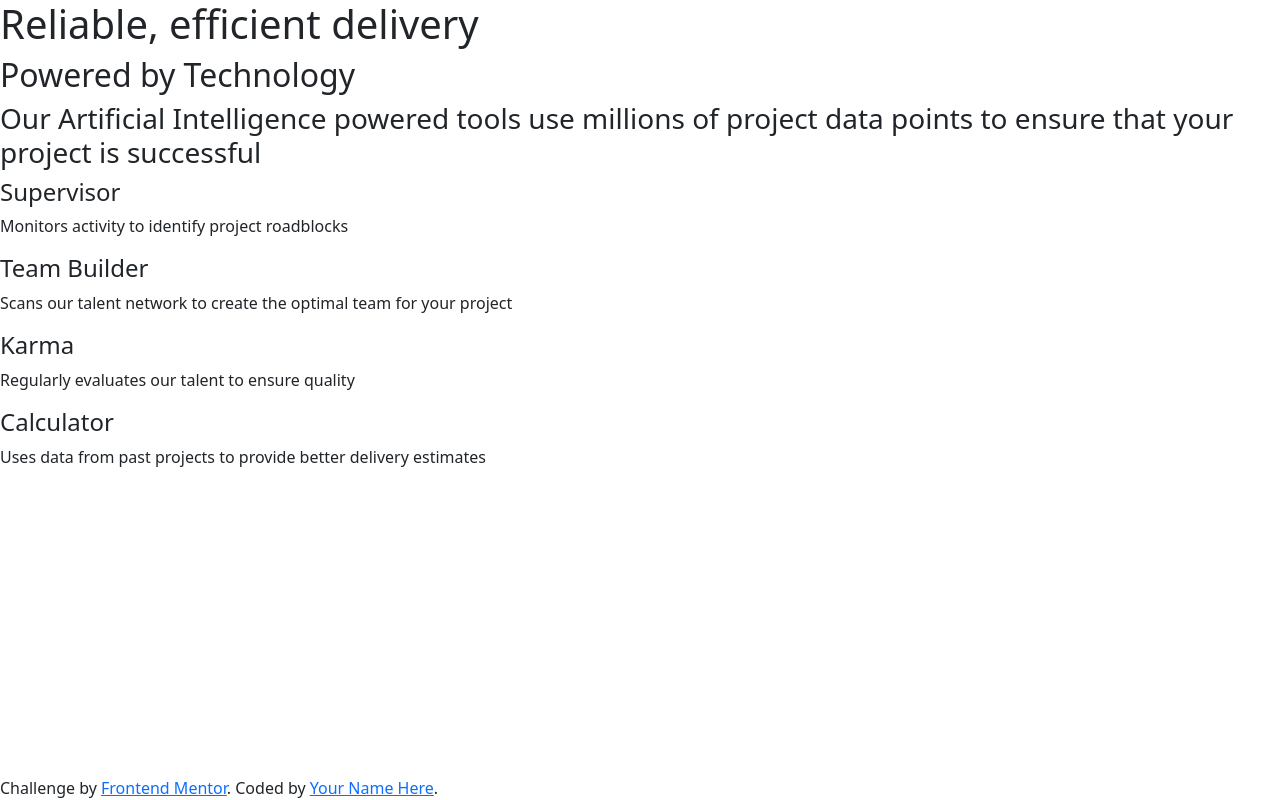
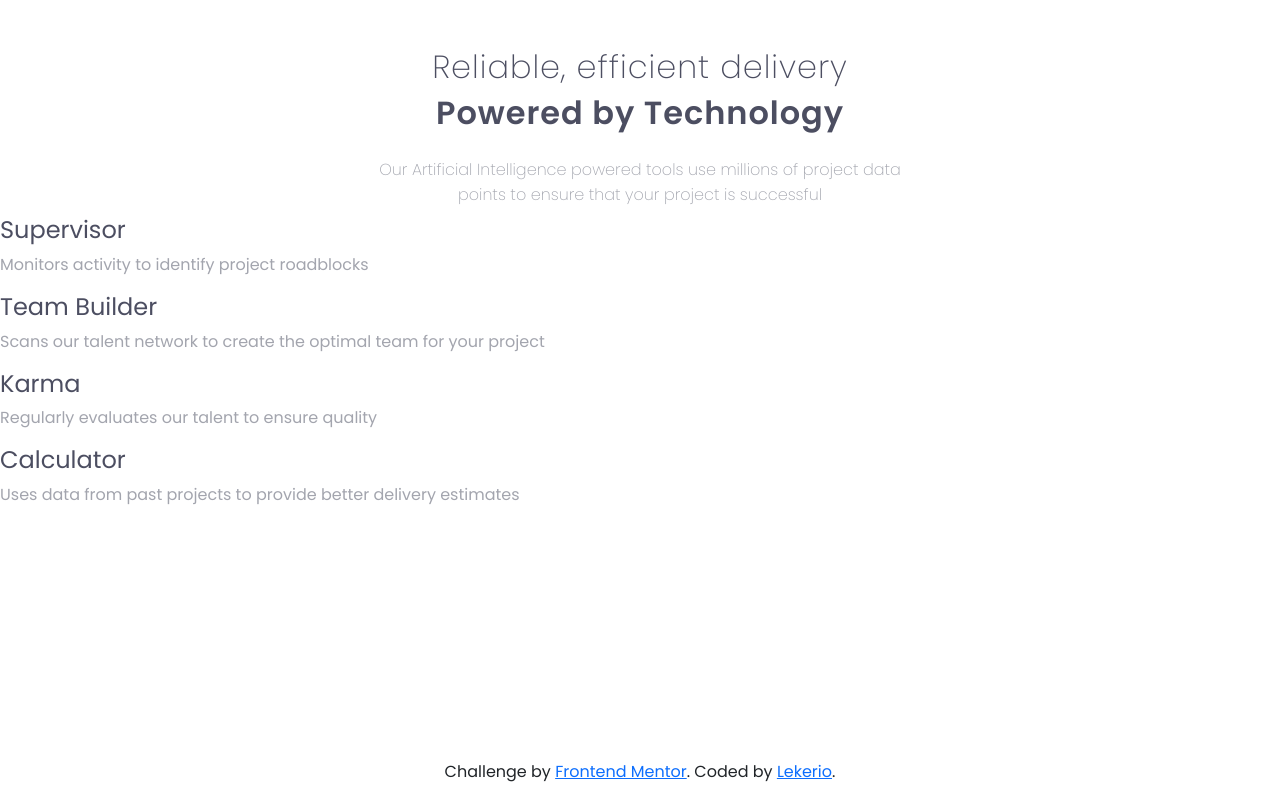
Before and after one commit to Lekerio/four-card-feature-section-master, a plain HTML site: page index.html in a window 1280 px wide. Drawn offline with nearby package versions, Linux system fonts and the light colour scheme.

Commit message:
feat:header done

```diff
--- a/index.html
+++ b/index.html
@@ -20,11 +20,12 @@
     <title>Frontend Mentor | Four card feature section</title>
   </head>
   <body>
-    <header>
-      <h1>Reliable, efficient delivery</h1>
-      <h2>Powered by Technology</h2>
-      <h3>
-        Our Artificial Intelligence powered tools use millions of project data
+    <header class="d-flex flex-column m-auto text-center mt-5">
+      <h1 class="fw-light fs-2">Reliable, efficient delivery</h1>
+      <h2 class="fw-bold fs-2">Powered by Technology</h2>
+      <h3 class="fw-lighter fs-6 mt-3">
+        Our Artificial Intelligence powered tools use millions of project
+        data<br />
         points to ensure that your project is successful
       </h3>
     </header>
@@ -49,12 +50,12 @@
       </div>
     </article>
 
-    <footer>
-      <p class="attribution m-auto fixed-bottom">
+    <footer class=" container-fluid position-absolute bottom-0 text-center">
+      <p class="attribution">
         Challenge by
         <a href="https://www.frontendmentor.io?ref=challenge" target="_blank"
           >Frontend Mentor</a
-        >. Coded by <a href="#">Your Name Here</a>.
+        >. Coded by <a href="https://github.com/Lekerio" target="_blank">Lekerio</a>.
       </p>
     </footer>
     <script
--- a/style/stylesheet.scss
+++ b/style/stylesheet.scss
@@ -5,3 +5,19 @@ $mainblue: hsl(212, 86%, 64%);
 $neutraldkblue:hsl(234, 12%, 34%);
 $neutralgrblue:hsl(229, 6%, 66%);
 $neutralgrey:hsl(0, 0%, 98%);
+@import url('https://fonts.googleapis.com/css2?family=Poppins:wght@200;400;600&display=swap');
+* {
+    font-family:'Poppins', sans-serif;
+}
+h1,h2 {
+    letter-spacing:0.03em;
+}
+h3 {
+    line-height:1.6em;
+}
+h3, article p {
+    color:$neutralgrblue;
+}
+h1, h2, h4 {
+    color:$neutraldkblue;
+}
```
Also changed, not shown: style/stylesheet.css, 1 other file.
